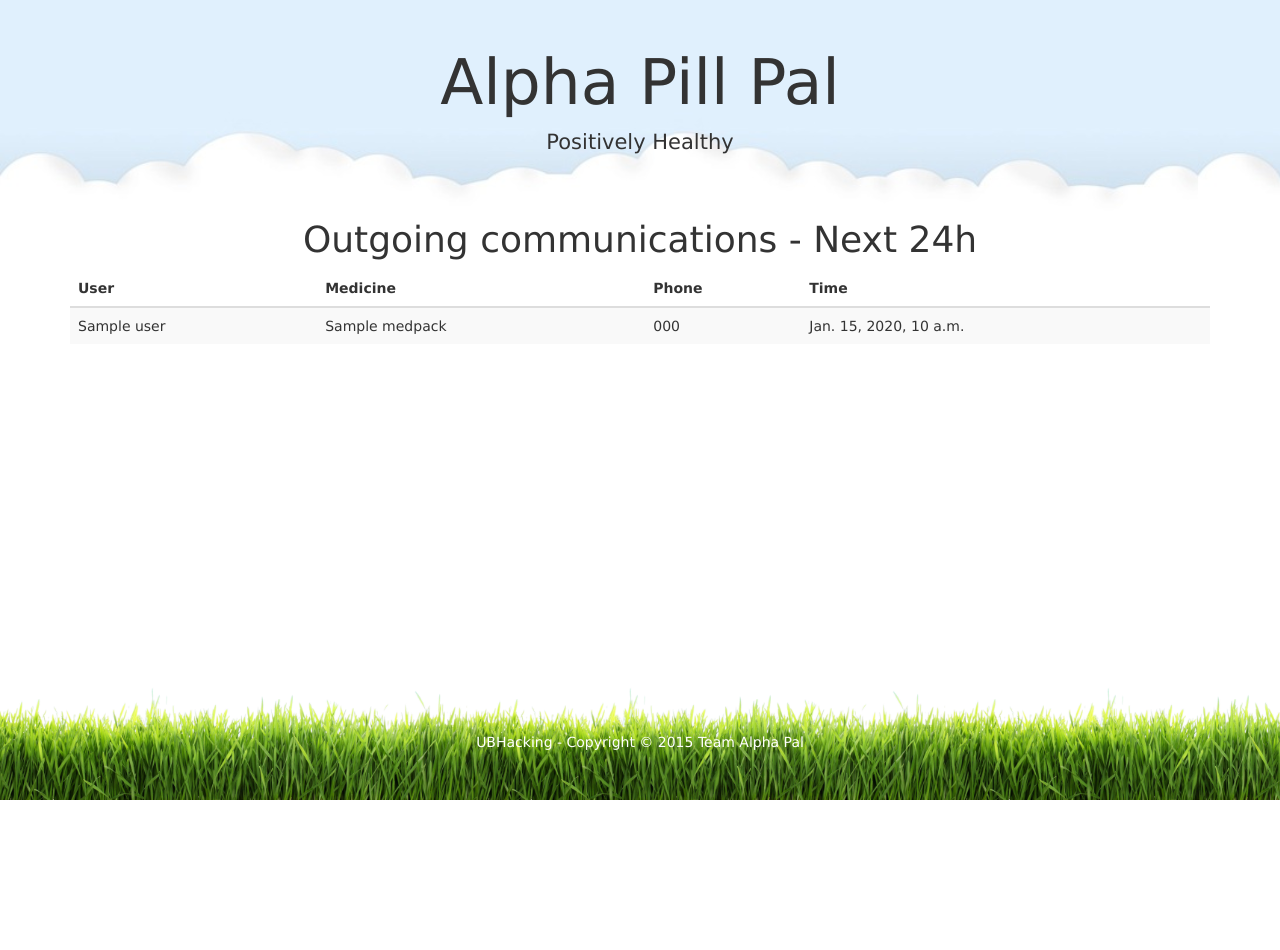
After one commit to oxhagolli/ubhacking, a Django app: template UBHacking/pillpal/alphapillpal/templates/alphapillpal/calls.html in a window 1280 px wide. The commit adds this page. Run offline with Django 3.2, Linux system fonts and the light colour scheme; the template is opened without the code that fills it: most values are stand-ins (such as "Sample title", 1, 10 or a date in 2020); some libraries are stand-ins or nearby versions.

Commit message:
made a few changes - created an admin portal

```diff
--- a/UBHacking/pillpal/alphapillpal/static/style.css
+++ b/UBHacking/pillpal/alphapillpal/static/style.css
@@ -31,6 +31,7 @@ body {
 #footer .jumbotron p{
     font-size: 1.0em;
     margin: 0;
+    bottom: -50px;
 }
 
 h1 {
--- /dev/null
+++ b/UBHacking/pillpal/alphapillpal/templates/alphapillpal/calls.html
@@ -0,0 +1,31 @@
+{% extends 'alphapillpal/base.html' %}
+
+{% block content %}
+    {% if error_message %}
+    <div class="alert alert-danger fade in">
+        <a href="#" class="close" data-dismiss="alert" aria-label="close"> &times; </a>
+        <strong>Error!</strong> {{ error_message }}
+    </div>
+    {% endif %}
+    <h1>Outgoing communications - Next 24h</h1>
+    <table id="chips" class="table table-striped table-hover">
+        <thead>
+            <tr>
+                <th>User</th>
+                <th>Medicine</th>
+                <th>Phone</th>
+                <th>Time</th>
+            </tr>
+        </thead>
+        <tbody>
+            {% for item in data %}
+            <tr>
+                <td>{{ item.user }}</td>
+                <td>{{ item.medpack }}</td>
+                <td>{{ item.phone }}</td>
+                <td>{{ item.time }}</td>
+            </tr>
+            {% endfor %}
+        </tbody>
+    </table>
+{% endblock %}
```
Also changed, not shown: UBHacking/pillpal/db.sqlite3.
